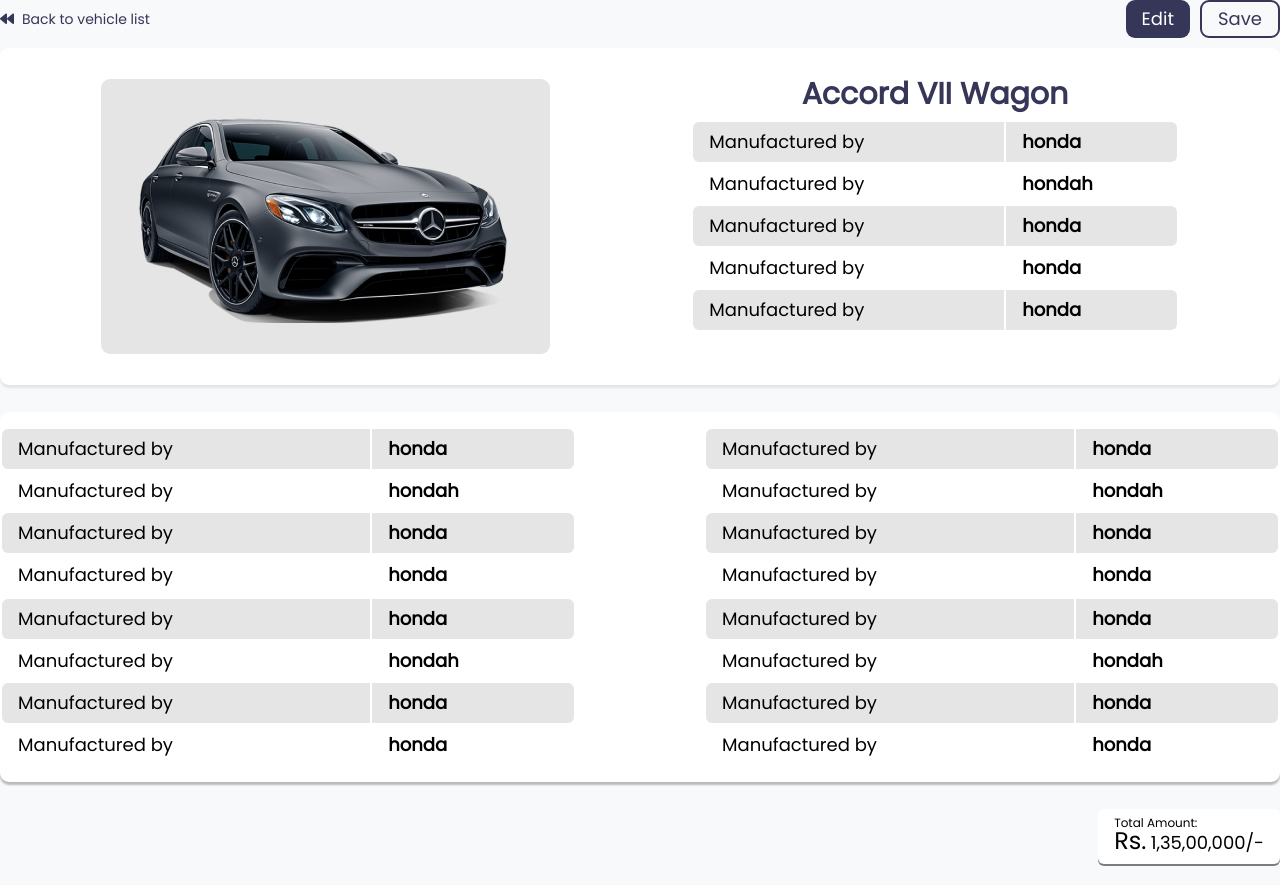
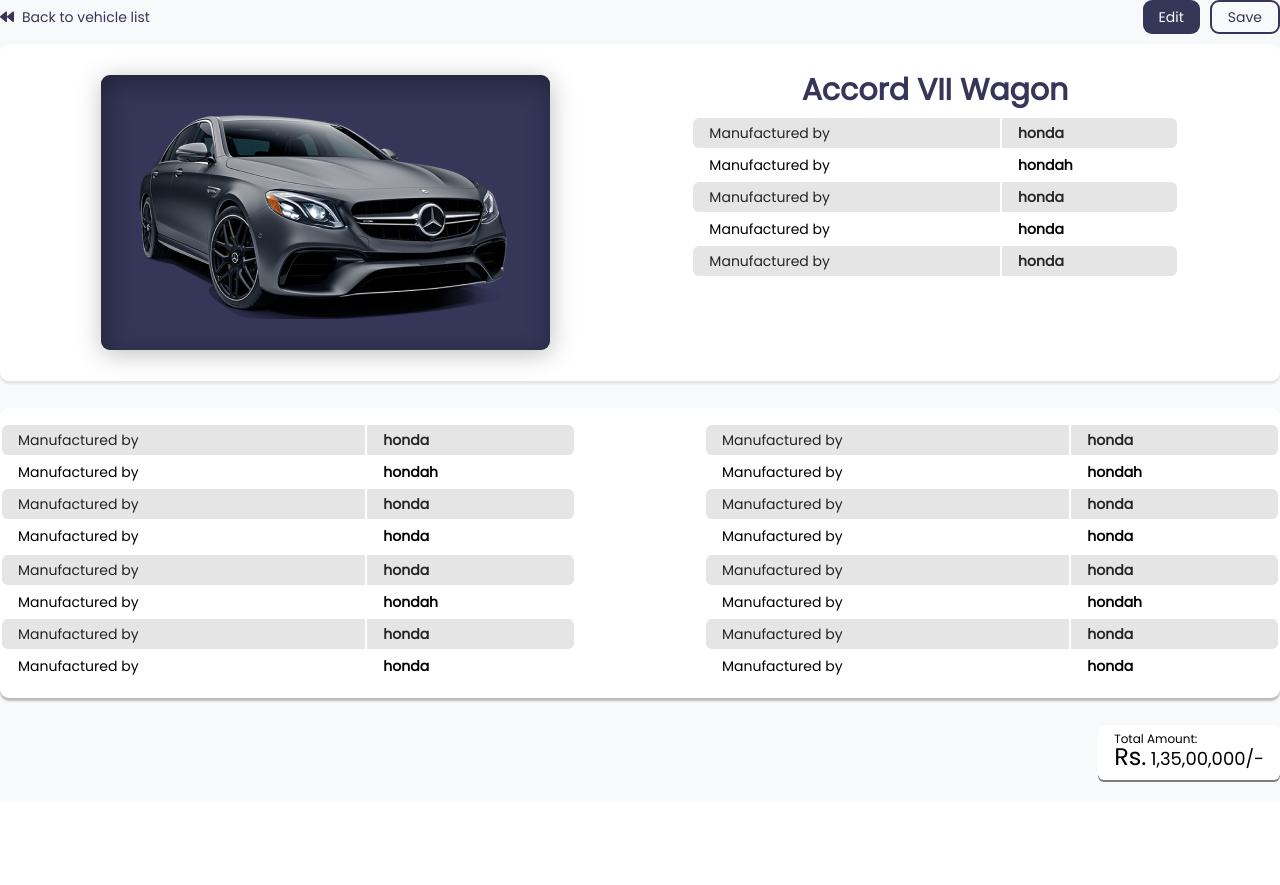
Before and after one commit to AnilK-Panta/admin_datatable, a plain HTML site: page index.html in a window 1280 px wide. After the commit the page ends 801 px from the top, so only its background shows below. Drawn offline with Linux system fonts and the light colour scheme.

Commit message:
color and field height fixed

```diff
--- a/style.css
+++ b/style.css
@@ -42,7 +42,7 @@
   padding: 8px 16px;
   color: #ffffff;
   font-weight: normal;
-  font-size: 18px;
+  font-size: 14px;
   line-height: 100%;
   cursor: pointer;
 }
@@ -55,7 +55,7 @@
   padding: 8px 16px;
   color: #353658;
   font-weight: normal;
-  font-size: 18px;
+  font-size: 14px;
   line-height: 100%;
   cursor: pointer;
   border: 2px solid #353658;
@@ -77,12 +77,17 @@
   max-width: 50%;
   min-width: fit-content;
   height: auto;
-  background: #e5e5e5;
+  /* background: #e5e5e5; */
+  background: #353658;
+
   border-radius: 9px;
   /* margin: 10px; */
   display: flex;
   justify-content: center;
   align-items: center;
+  box-shadow: inset 4px 8px 27px rgba(0, 0, 0, 0.35);
+  filter: drop-shadow(1px 4px 12px rgba(0, 0, 0, 0.25));
+  backdrop-filter: blur(6px);
 }
 .carImage img {
   width: 90%;
@@ -106,24 +111,25 @@
   border-radius: 9px;
 }
 tr:nth-child(odd) {
+  color: rgb(36, 36, 36);
   background-color: #e5e5e5;
 }
 td {
-  padding: 11px 16px;
+  padding: 8px 16px;
 }
 td:nth-child(odd) {
-  font-family: Poppins;
+  /* font-family: Poppins; */
   font-style: normal;
   font-weight: 300;
-  font-size: 18px;
+  font-size: 14px;
   line-height: 100%;
   border-radius: 6px 0 0 6px;
 }
 td:nth-child(even) {
-  font-family: Poppins;
+  /* font-family: Poppins; */
   font-style: normal;
   font-weight: bold;
-  font-size: 18px;
+  font-size: 14px;
   line-height: 100%;
   border-radius: 0 6px 6px 0;
 }
@@ -185,7 +191,7 @@
     width: 80%;
   }
   .carPrimeryData {
-    width: 90%;
+    width: 100%;
   }
 }
 @media (max-width: 520px) {
```
